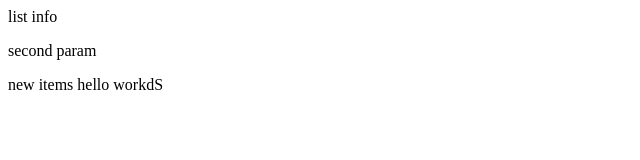
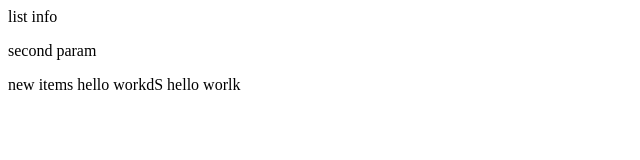
Before and after one commit to junzhenguw/gitProject, a plain HTML site: page index.html in a window 1280 px wide. Shown: the full height of the page, 0-640 px from the left. Drawn offline with Linux system fonts and the light colour scheme.

Commit message:
fix typo again

```diff
--- a/index.html
+++ b/index.html
@@ -8,4 +8,5 @@
 	</body>
 	new items
 	hello workdS
+	hello worlk
 </html>
```
